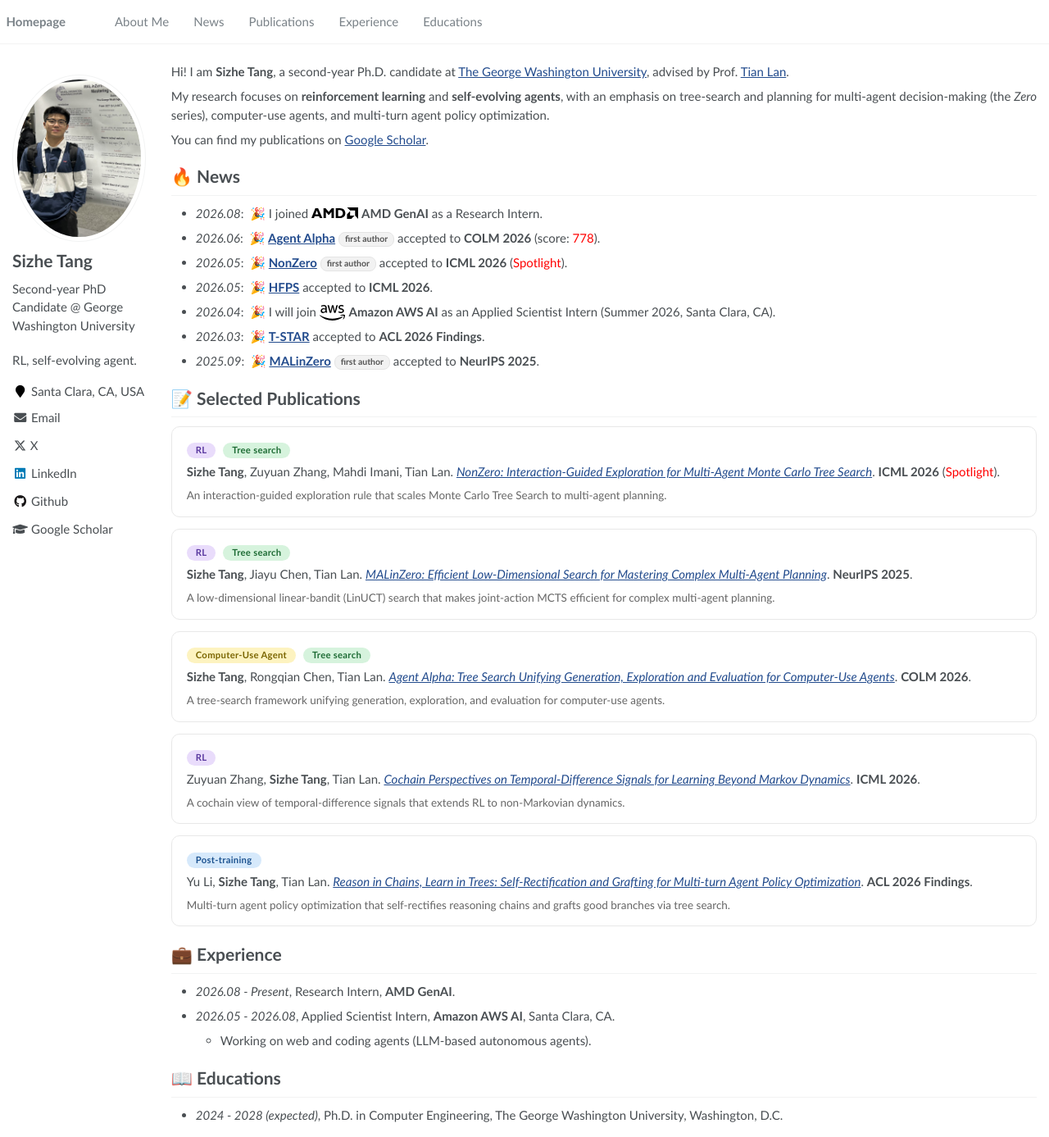
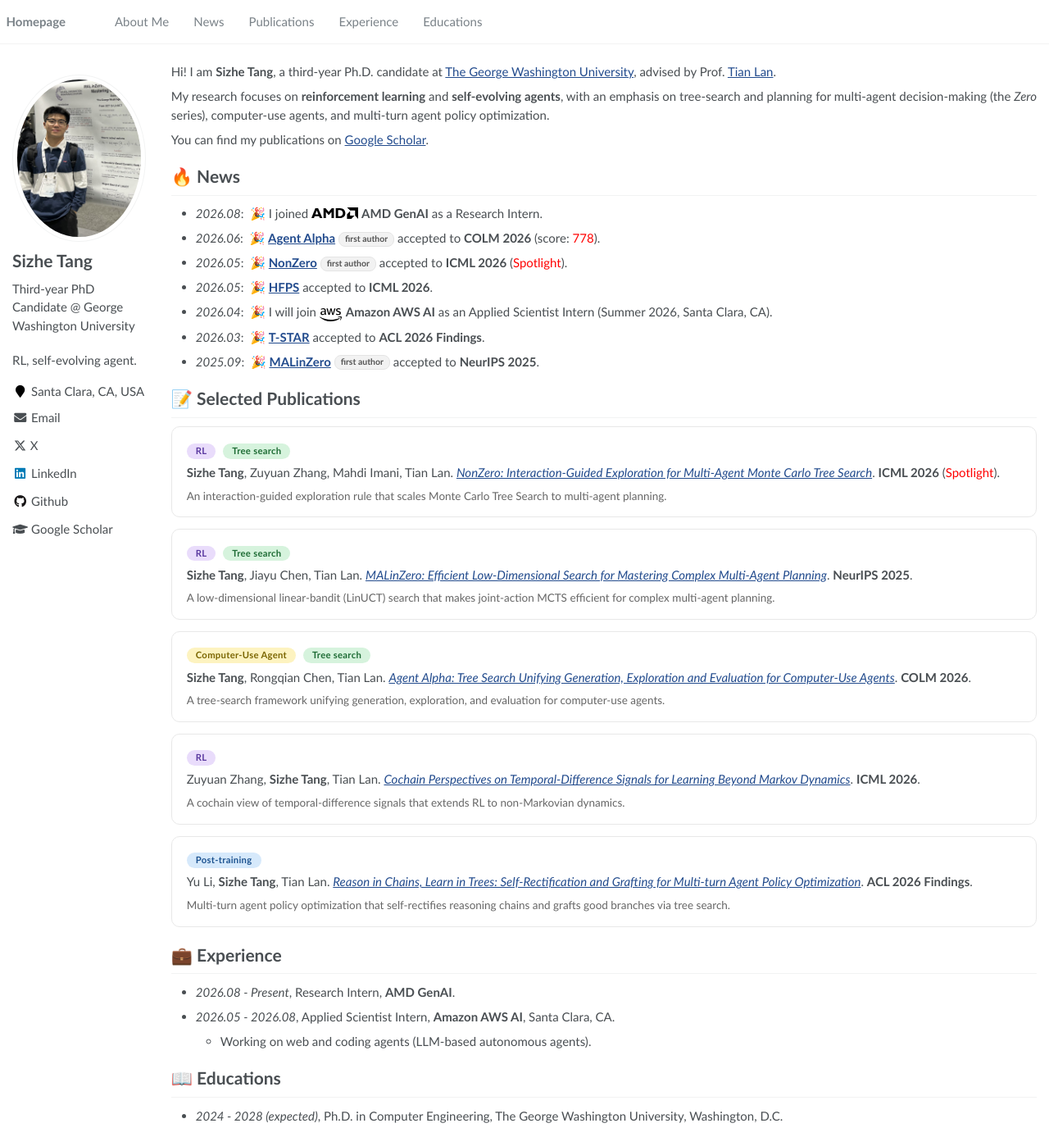
Before and after one commit to sizhe-tang/sizhe-tang.github.io, a Jekyll site: the page built from _pages/about.md, in a window 1280 px wide and 1387 px high. Shown: the whole window at 82% size. Built offline with Jekyll 4.4.1, drawn with Linux system fonts in a browser that asks for light colours.

Commit message:
Third-year PhD; shrink AWS logo; cache-bust news logos
Co-Authored-By: Claude Opus 5.5 (1M context) <noreply@anthropic.com>

```diff
--- a/_config.yml
+++ b/_config.yml
@@ -23,7 +23,7 @@ baidu_site_verification  :  # get baidu_site_verification from https://ziyuan.ba
 author:
   name             : "Sizhe Tang"
   avatar           : "images/profile.jpg"
-  bio              : "Second-year PhD Candidate @ George Washington University"
+  bio              : "Third-year PhD Candidate @ George Washington University"
   location         : "Santa Clara, CA, USA"
   employer         :
   pubmed           :
--- a/_pages/about.md
+++ b/_pages/about.md
@@ -17,7 +17,7 @@ redirect_from:
 
 <span class='anchor' id='about-me'></span>
 
-Hi! I am **Sizhe Tang**, a second-year Ph.D. candidate at [The George Washington University](https://www.gwu.edu/), advised by Prof. [Tian Lan](https://www2.seas.gwu.edu/~tlan/).
+Hi! I am **Sizhe Tang**, a third-year Ph.D. candidate at [The George Washington University](https://www.gwu.edu/), advised by Prof. [Tian Lan](https://www2.seas.gwu.edu/~tlan/).
 
 My research focuses on **reinforcement learning** and **self-evolving agents**, with an emphasis on tree-search and planning for multi-agent decision-making (the *Zero* series), computer-use agents, and multi-turn agent policy optimization.
 
@@ -28,11 +28,11 @@ You can find my publications on <a href='https://scholar.google.com/citations?us
 
 
 # 🔥 News
-- *2026.08*: &nbsp;🎉 I joined <img class="org-logo org-logo-amd" src="/images/logos/amd.svg" alt="AMD">**AMD GenAI** as a Research Intern.
+- *2026.08*: &nbsp;🎉 I joined <img class="org-logo org-logo-amd" src="/images/logos/amd.svg?v=2" alt="AMD">**AMD GenAI** as a Research Intern.
 - *2026.06*: &nbsp;🎉 [**Agent Alpha**](https://arxiv.org/abs/2602.02995) <span class="first-author">first author</span> accepted to **COLM 2026** (score: <span style="color:red">778</span>).
 - *2026.05*: &nbsp;🎉 [**NonZero**](https://arxiv.org/abs/2605.00751) <span class="first-author">first author</span> accepted to **ICML 2026** (<span style="color:red">Spotlight</span>).
 - *2026.05*: &nbsp;🎉 [**HFPS**](https://arxiv.org/abs/2602.06939) accepted to **ICML 2026**.
-- *2026.04*: &nbsp;🎉 I will join <img class="org-logo org-logo-aws" src="/images/logos/aws.svg" alt="AWS">**Amazon AWS AI** as an Applied Scientist Intern (Summer 2026, Santa Clara, CA).
+- *2026.04*: &nbsp;🎉 I will join <img class="org-logo org-logo-aws" src="/images/logos/aws.svg?v=2" alt="AWS">**Amazon AWS AI** as an Applied Scientist Intern (Summer 2026, Santa Clara, CA).
 - *2026.03*: &nbsp;🎉 [**T-STAR**](https://arxiv.org/abs/2604.07165) accepted to **ACL 2026 Findings**.
 - *2025.09*: &nbsp;🎉 [**MALinZero**](https://proceedings.neurips.cc/paper_files/paper/2025/hash/6cd8644fab1f7837acd8298f6360864c-Abstract-Conference.html) <span class="first-author">first author</span> accepted to **NeurIPS 2025**.
 <!-- TODO: News 日期是按惯例估的，请按实际录用/起始时间调整 -->
@@ -70,7 +70,7 @@ You can find my publications on <a href='https://scholar.google.com/citations?us
   margin-right: 0.3em;
 }
 .org-logo-amd { height: 0.9em;  vertical-align: -0.05em; }
-.org-logo-aws { height: 1.25em; vertical-align: -0.32em; }
+.org-logo-aws { height: 1.1em;  vertical-align: -0.4em; }
 
 /* News 里的「一作」标记 */
 .first-author {
```
